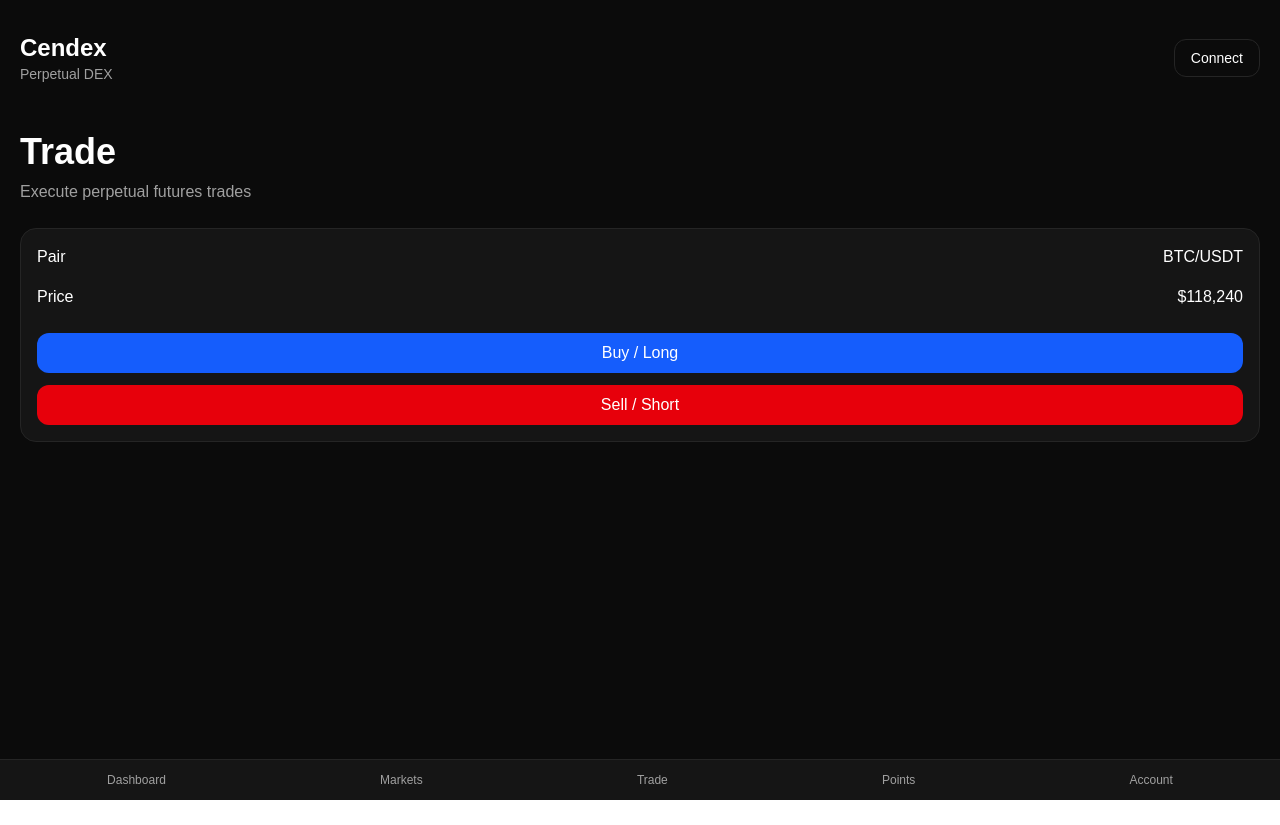
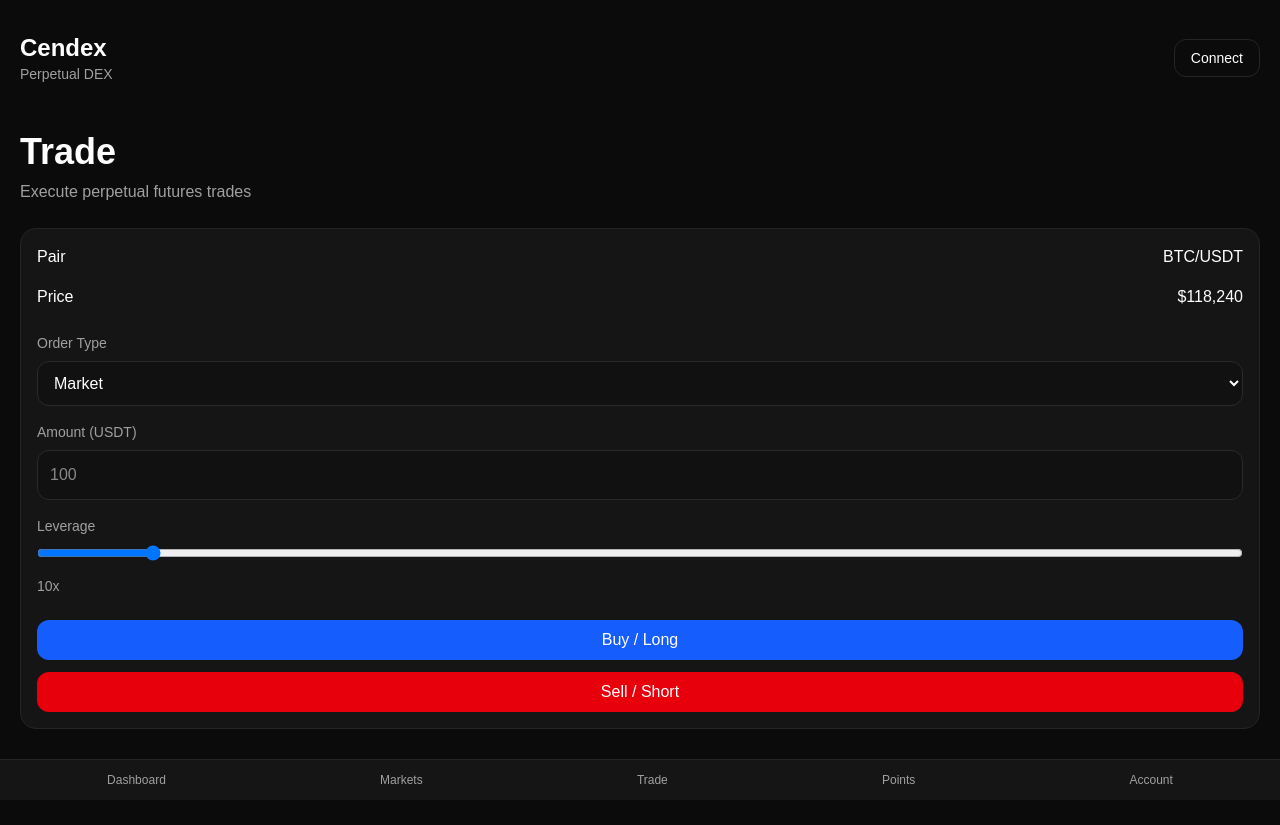
Before and after one commit to ojimusk/cendexfi, a Next.js app: page /trade in a window 1280 px wide. Before the commit the page ends 800 px from the top, so only its background shows below. Built offline with nearby package versions, Linux system fonts and the light colour scheme.

Commit message:
Refactor trade page layout and add input fields

```diff
--- a/app/trade/page.tsx
+++ b/app/trade/page.tsx
@@ -33,15 +33,54 @@ export default function TradePage() {
   </div>
 
   <div className="mt-6">
+    <label className="mb-2 block text-sm text-[#A0A0A0]">
+      Order Type
+    </label>
+
+    <select className="w-full rounded-xl border border-[#2A2A2A] bg-[#111111] p-3">
+      <option>Market</option>
+      <option>Limit</option>
+    </select>
+  </div>
+
+  <div className="mt-4">
+    <label className="mb-2 block text-sm text-[#A0A0A0]">
+      Amount (USDT)
+    </label>
+
+    <input
+      type="number"
+      placeholder="100"
+      className="w-full rounded-xl border border-[#2A2A2A] bg-[#111111] p-3"
+    />
+  </div>
+
+  <div className="mt-4">
+    <label className="mb-2 block text-sm text-[#A0A0A0]">
+      Leverage
+    </label>
+
+    <input
+      type="range"
+      min="1"
+      max="100"
+      defaultValue="10"
+      className="w-full"
+    />
+
+    <p className="mt-2 text-sm text-[#A0A0A0]">
+      10x
+    </p>
+  </div>
+
+  <div className="mt-6">
     <Button className="w-full">
       Buy / Long
     </Button>
   </div>
 
   <div className="mt-3">
-            <Button
-              className="w-full bg-red-600 hover:bg-red-500"
-            >
+    <Button className="w-full bg-red-600 hover:bg-red-500">
       Sell / Short
     </Button>
   </div>
```
Lines whose indentation alone changed are shown as unchanged.
